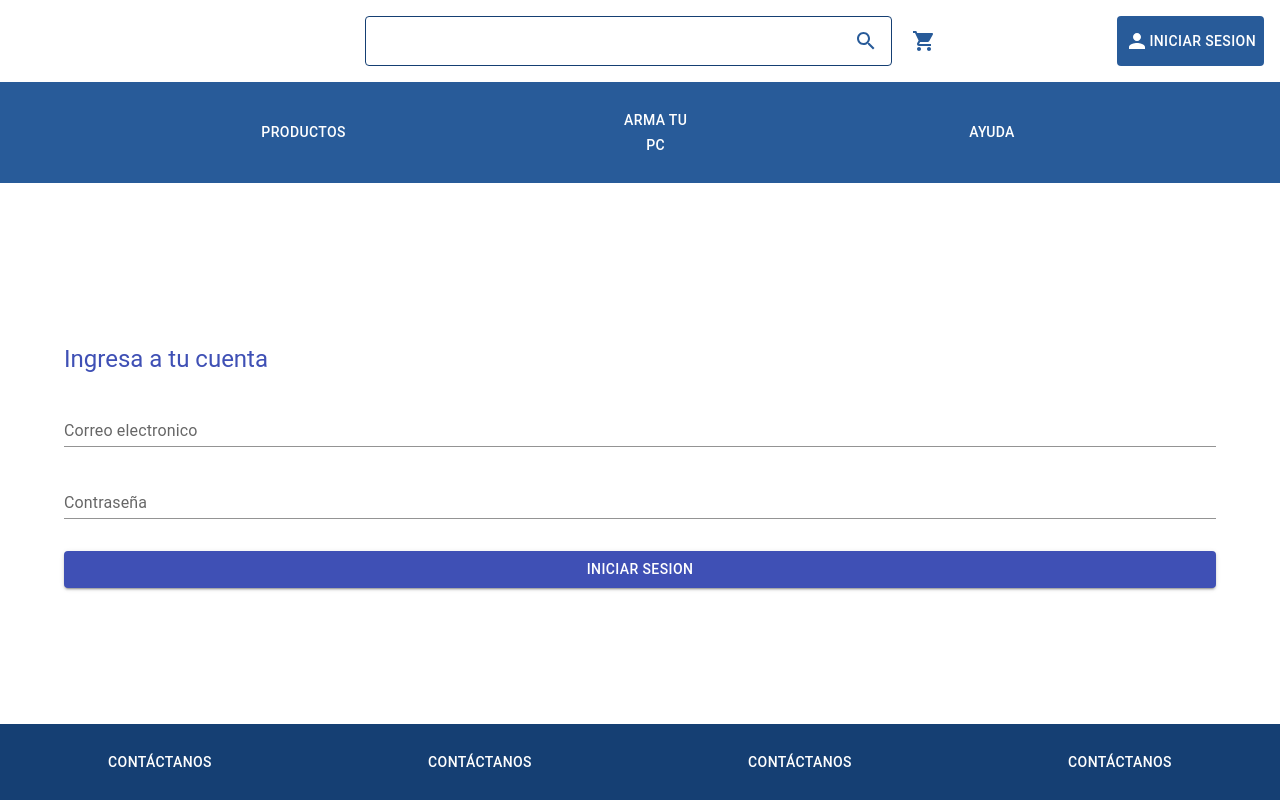
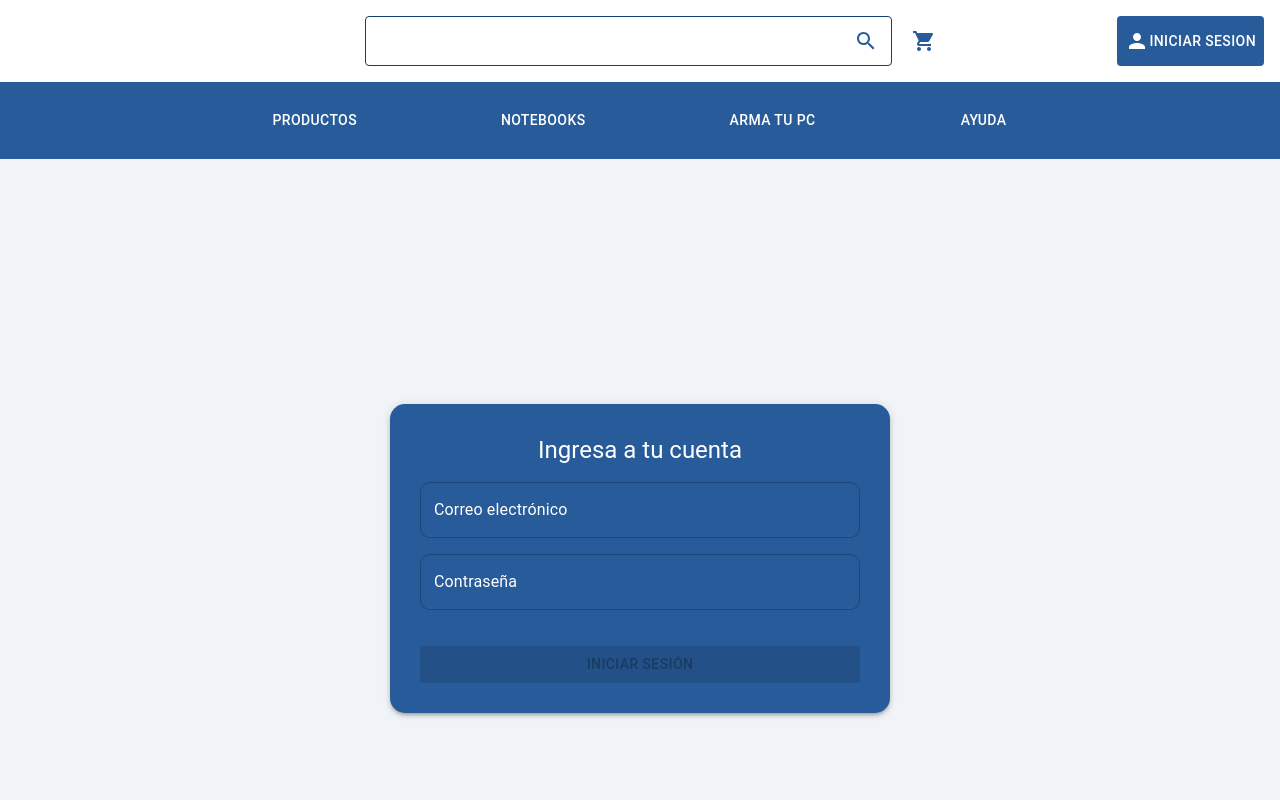
Before and after one commit to Cabclli/proyecto_blanco, a Next.js app: page /login in a window 1280 px wide. Shown: the top 800 px of the page. Built offline with nearby package versions, Linux system fonts and the light colour scheme.

Commit message:
Update de Header y update de Login

```diff
--- a/src/home/components/carrusel/index.jsx
+++ b/src/home/components/carrusel/index.jsx
@@ -42,7 +42,7 @@ const Carousel = ({ slides }) => {
         <img
           src={slides[currentIndex].image}
           alt={`Slide ${currentIndex + 1}`}
-          style={{ width: "100%", height: "100%", objectFit: "cover" }}
+          style={{ width: "100%", height: "100%", objectFit: "cover", borderRadius:"10px" }}
         />
       </a>
       <div
--- a/src/layout/components/Footer/components/Index.tsx
+++ b/src/layout/components/Footer/components/Index.tsx
@@ -17,7 +17,7 @@ export default function Footer() {
     <footer>
       <Stack
         sx={{
-          bgcolor: "#153f73",
+          bgcolor: "#285b99",
           alignItems: "center",
           flexDirection: "row",
           justifyContent: "space-around",
--- a/src/layout/components/Header/Index.tsx
+++ b/src/layout/components/Header/Index.tsx
@@ -44,23 +44,22 @@ const Header = () => (
         justifyContent: "center",
       }}
     >
-
       <Button
         sx={{
           color: "#fff",
-          marginLeft: "20%",
-          marginRight: "20%",
+          marginLeft: "10%",
+          marginRight: "5%",
         }}
       >
         Productos
       </Button>
-
-      <Button sx={{ color: "#fff" }}>Arma tu PC</Button>
+      <Button sx={{ color: "#fff", marginLeft: "5%", marginRight:"5%" }}>Notebooks</Button>
+      <Button sx={{ color: "#fff", marginLeft: "5%", marginRight:"5%" }}>Arma tu PC</Button>
       <Button
         sx={{
           color: "#fff",
-          marginLeft: "20%",
-          marginRight: "20%",
+          marginLeft: "5%",
+          marginRight: "10%",
         }}
       >
         Ayuda
--- a/src/login/Login.tsx
+++ b/src/login/Login.tsx
@@ -1,45 +1,112 @@
+import React, { useState } from "react";
 import {
   Button,
-  Container,
   Stack,
   TextField,
   Typography,
-  useTheme,
 } from "@mui/material";
 
 const Login = () => {
-  const theme = useTheme();
+  const [email, setEmail] = useState("");
+  const [password, setPassword] = useState("");
+  const [error, setError] = useState("");
+
+  const validateEmail = (email) => {
+    const regex = /^[^\s@]+@[^\s@]+\.[^\s@]+$/; // Expresión regular básica para validar el email
+    return regex.test(email) && email.length >= 5;
+  };
+
+  const validatePassword = (password) => {
+    const hasUpperCase = /[A-Z]/.test(password);
+    const hasNumber = /\d/.test(password);
+    return password.length >= 8 && hasUpperCase && hasNumber;
+  };
+
+  const handleSubmit = (e) => {
+    e.preventDefault();
+    if (!validateEmail(email)) {
+      setError("El correo electrónico no es válido.");
+      return;
+    }
+    if (!validatePassword(password)) {
+      setError("La contraseña debe tener al menos 8 caracteres, una mayúscula y un número.");
+      return;
+    }
+    setError("");
+    // Lógica para enviar los datos...
+  };
+
   return (
-    <Container
-      style={{
-        color: theme.palette.primary.main,
+    <Stack
+      sx={{
+        height: '100vh',
+        justifyContent: 'center',
+        alignItems: 'center',
+        backgroundColor: '#f0f4f8',
       }}
     >
-      <Stack spacing={"1.5rem"} marginTop={"20vh"}>
-        <Typography variant="h5" color={"inherit"}>
+      <Stack
+        sx={{
+          maxWidth: "500px",
+          padding: "30px",
+          bgcolor: "#285b99",
+          borderRadius: "15px",
+          boxShadow: 3,
+        }}
+      >
+        <Typography variant="h5" color="#fff" textAlign="center" marginBottom={2}>
           Ingresa a tu cuenta
         </Typography>
+        {error && <Typography color="#fff" textAlign="center" marginBottom={2}>{error}</Typography>}
+        <form onSubmit={handleSubmit}>
           <TextField
-          id="standard-basic"
-          label="Correo electronico"
-          variant="standard"
+            id="email"
+            label="Correo electrónico"
+            variant="outlined"
+            fullWidth
+            sx={{ marginBottom: 2 }}
+            value={email}
+            onChange={(e) => setEmail(e.target.value)}
+            InputProps={{
+              style: { borderRadius: '10px', color: '#fff' },
+            }}
+            InputLabelProps={{
+              style: { color: '#fff' },
+            }}
           />
           <TextField
-          id="standard-basic"
+            id="password"
             label="Contraseña"
-          variant="standard"
+            variant="outlined"
             type="password"
+            fullWidth
+            sx={{ marginBottom: 2 }}
+            value={password}
+            onChange={(e) => setPassword(e.target.value)}
+            InputProps={{
+              style: { borderRadius: '10px', color: '#fff' },
+            }}
+            InputLabelProps={{
+              style: { color: '#fff' },
+            }}
           />
           <Button
             variant="contained"
-          style={{
-            marginTop: "2rem",
+            sx={{
+              marginTop: "20px",
+              color: "#fff",
+              bgcolor: "#007bff",
+              "&:hover": { bgcolor: "#0056b3" },
             }}
+            fullWidth
+            type="submit"
+            disabled={!email || !password}
           >
-          Iniciar Sesion
+            Iniciar Sesión
           </Button>
+        </form>
       </Stack>
-    </Container>
+    </Stack>
   );
 };
 
```
Also changed, not shown: 1 other file (tests, documents, lock files or other folders). Lines whose indentation alone changed are shown as unchanged.
